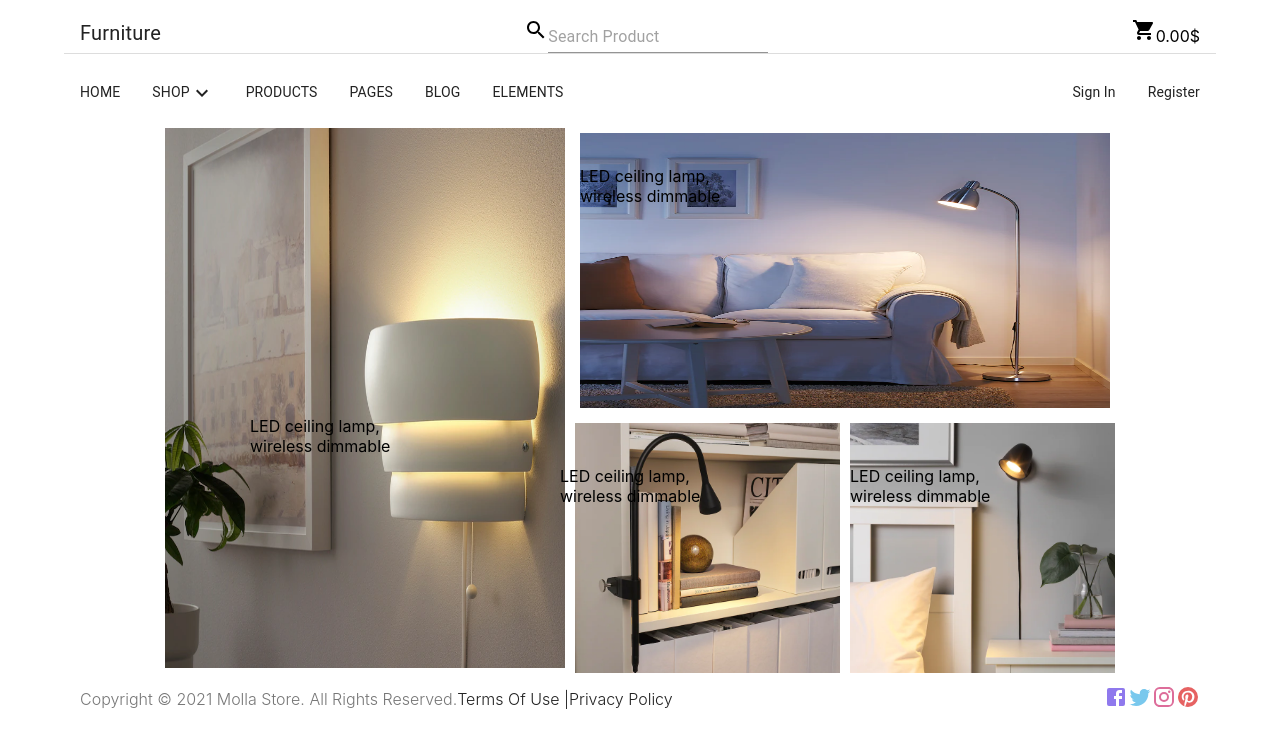
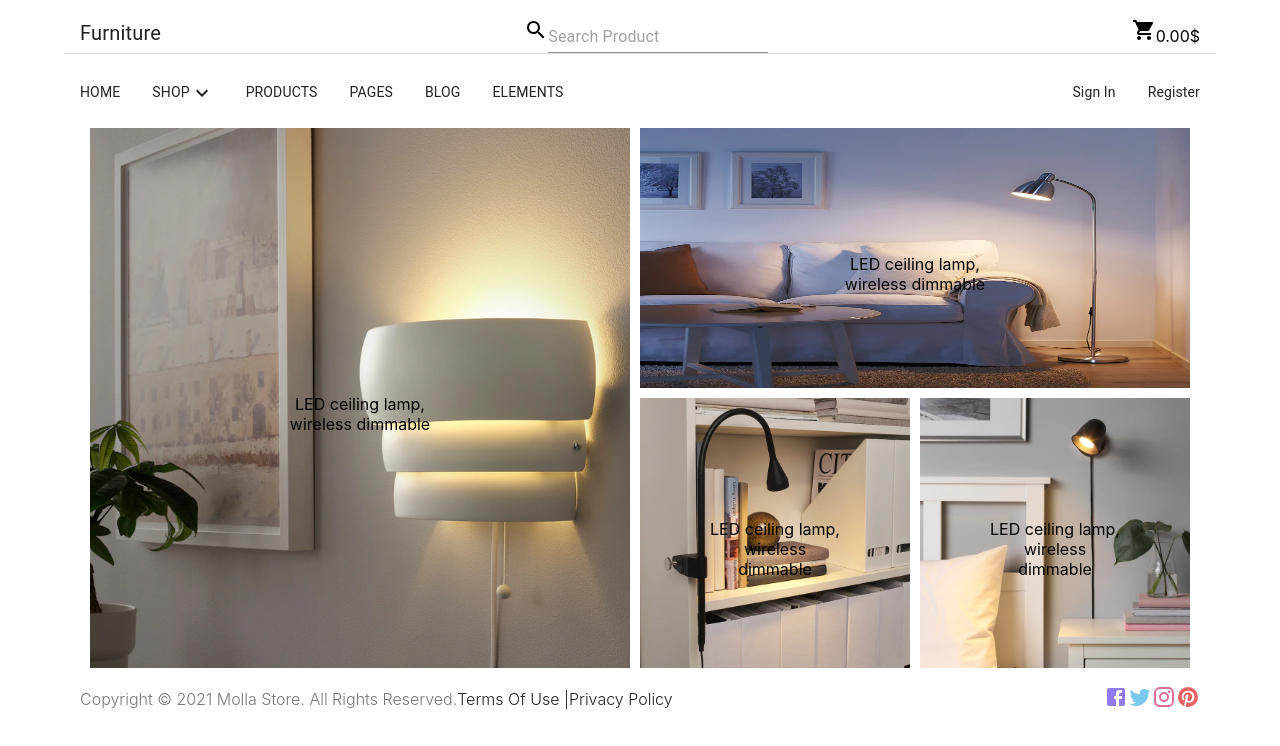
Before and after one commit to GSG-G10/Team2, a React (Create React App) app in the folder client/: page / in a window 1280 px wide. Shown: the top 746 px of the page. Built offline with nearby package versions, Linux system fonts and the light colour scheme.

Commit message:
edit images section style

```diff
--- a/client/src/Components/imagesSections/index.jsx
+++ b/client/src/Components/imagesSections/index.jsx
@@ -7,9 +7,9 @@ import Image from '../ImgaesComponent';
 
 const ImagesSection = () => (
   <div className="conatiner">
-    <section className="section-one">
-      <Image src={IMG1} alt="no" className="img-one" />
-      <p className="p-one">
+    <section className="image-container section-one">
+      <Image src={IMG1} alt="no" className="img" />
+      <p className="paragraph">
         LED ceiling lamp,
         {' '}
         {' '}
@@ -19,9 +19,9 @@ const ImagesSection = () => (
     </section>
 
     <section className="section-two">
-      <article className="top">
-        <Image src={IMG2} alt="no" className="img-two" />
-        <p className="p-two">
+      <article className="image-container top">
+        <Image src={IMG2} alt="no" className="img" />
+        <p className="paragraph">
           LED ceiling lamp,
           {' '}
           {' '}
@@ -30,9 +30,9 @@ const ImagesSection = () => (
         </p>
       </article>
       <article className="down">
-        <article className="sub">
-          <Image src={IMG3} alt="no" className="img-three" />
-          <p className="p-three">
+        <article className="image-container sub">
+          <Image src={IMG3} alt="no" className="img" />
+          <p className="paragraph">
             LED ceiling lamp,
             {' '}
             {' '}
@@ -40,9 +40,9 @@ const ImagesSection = () => (
             wireless dimmable
           </p>
         </article>
-        <article className="sub2">
-          <Image src={IMG4} alt="no" className="img-four" />
-          <p className="p-four">
+        <article className="image-container sub2">
+          <Image src={IMG4} alt="no" className="img" />
+          <p className="paragraph">
             LED ceiling lamp,
             {' '}
             {' '}
--- a/client/src/Components/imagesSections/style.css
+++ b/client/src/Components/imagesSections/style.css
@@ -4,81 +4,44 @@
   height: 550px;
   justify-content: center;
 }
+.image-container {
+  position: relative;
+  text-align: center;
+}
 
 .section-one {
-  padding: 5px;
+  margin: 5px;
 }
+
 .section-two {
   display: flex;
   flex-direction: column;
+  padding: 5px;
 }
-.img-one {
-  width: 400px;
-  height: 100%;
+
+.top {
+  height: 50%;
+  margin-bottom: 10px;
+  overflow: hidden;
 }
-.p-one {
-  position: absolute;
-  z-index: 999;
-  top: 400px;
-  left: 250px;
-}
-.p-two {
-    position: absolute;
-    width: 200px;
-    z-index: 999;
-    top: 150px;
-    right: 500px;
-    /* border: 1px solid red; */
 
-  }
-  .p-three {
-    position: absolute;
-    width: 200px;
-    z-index: 999;
-    top: 450px;
-    right: 520px;
-    /* border: 1px solid red; */
-
-  }
-  .p-four {
-    position: absolute;
-    width: 200px;
-    z-index: 999;
-    top: 450px;
-    /* right: 520px; */
-    /* border: 1px solid red; */
-
-    /* left: 250px; */
-  }
-.img-two {
-  width: 100%;
-  height: 100%;
-}
-.img-three {
-  width: 100%;
-  height: 100%;
-}
-.img-four {
-  width: 100%;
-  height: 100%;
-}
-.top {
-  padding: 10px;
-  height: 50%;
-  /* border: 1px solid red; */
-
-}
 .down {
   display: flex;
   height: 50%;
 }
-.sub {
-  padding: 5px;
-  /* border: 1px solid red; */
 
+.sub2 {
+  margin-left: 10px;
 }
-.sub2 {
-  padding: 5px;
-  /* border: 1px solid red; */
 
+.img {
+  width: 100%;
+  height: 100%;
 }
+
+.paragraph {
+  position: absolute;
+  top: 50%;
+  left: 50%;
+  transform: translate(-50%, -50%);
+}
```
